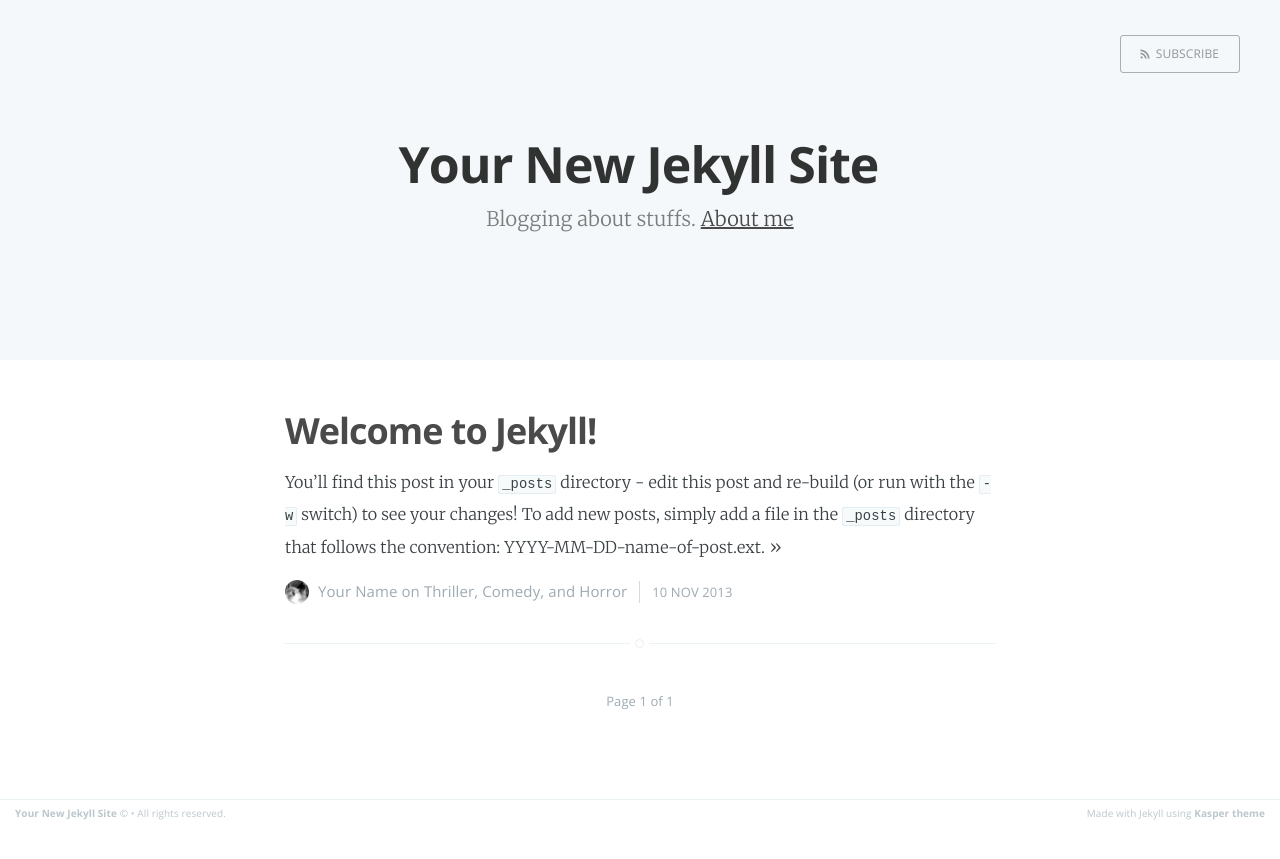
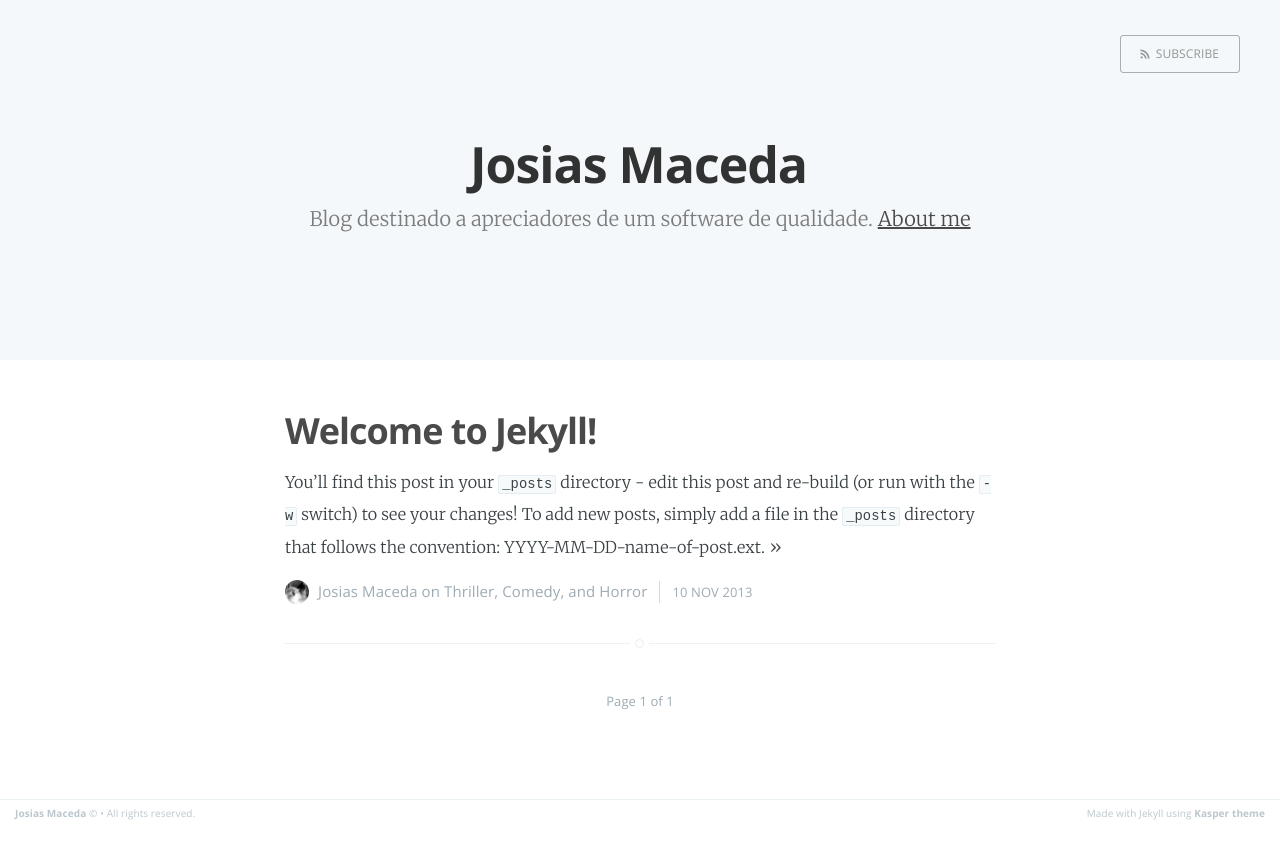
Before and after one commit to josiasmaceda/josiasmaceda.github.io, a Jekyll site: the page built from index.html, in a window 1280 px wide. Shown: the top 859 px of the page. Built offline with Jekyll 4.4.1, drawn with Linux system fonts in a browser that asks for light colours; the list of posts is cut into pages by our own code.

Commit message:
configurando o arquivo _config.yml com informações íniciais; Adicionado .gitignore

```diff
--- a/_config.yml
+++ b/_config.yml
@@ -1,16 +1,17 @@
-name: Your New Jekyll Site
-description: Blogging about stuffs
-meta_description: "Your New Jekyll Site, Blogging about stuffs"
+name: Josias Maceda
+description: Blog destinado a apreciadores de um software de qualidade
+meta_description: "Blog sobre os mais diversos temas relacionados ao desenvolvimento de software"
+email: josiasmaceda@hotmail.com
 
 markdown: kramdown
-highlighter: pygments
+#highlighter: pygments
 logo: false
 paginate: 15
 baseurl: /
-domain_name: 'http://yourblog-domain.com'
+domain_name: 'https://josiasmaceda.github.io'
 google_analytics: 'UA-XXXXXXXX-X'
 gems: [jekyll-paginate]
 
 # Details for the RSS feed generator
-url:            'blog url'
-author:         'Your Name'
+url:            'https://josiasmaceda.github.io'
+author:         'Josias Maceda'
```
Also changed, not shown: 1 other file.
